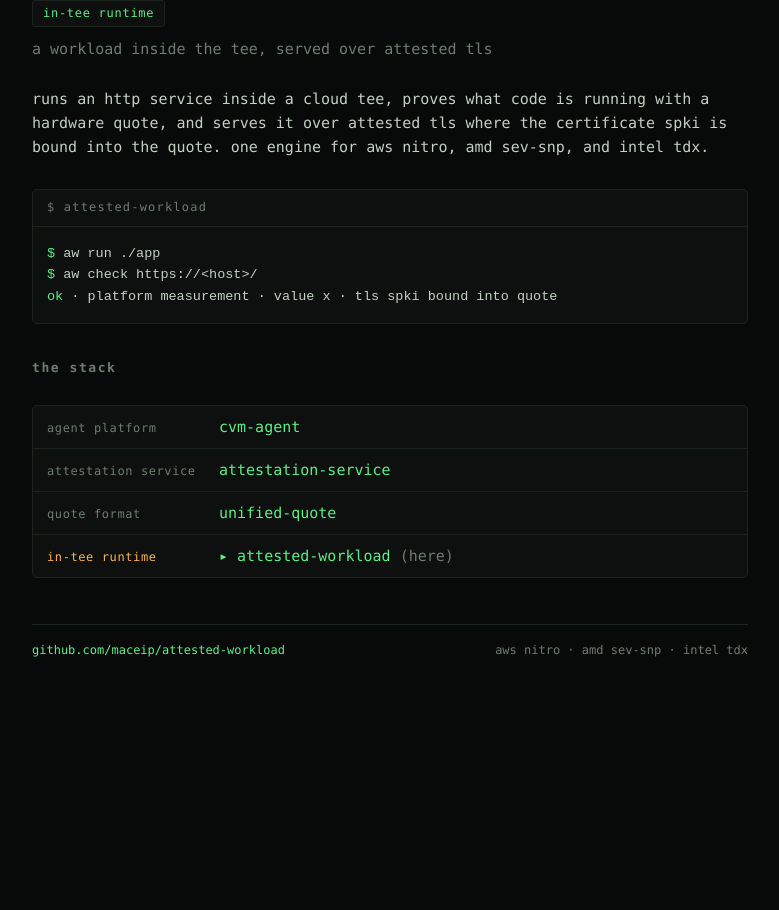
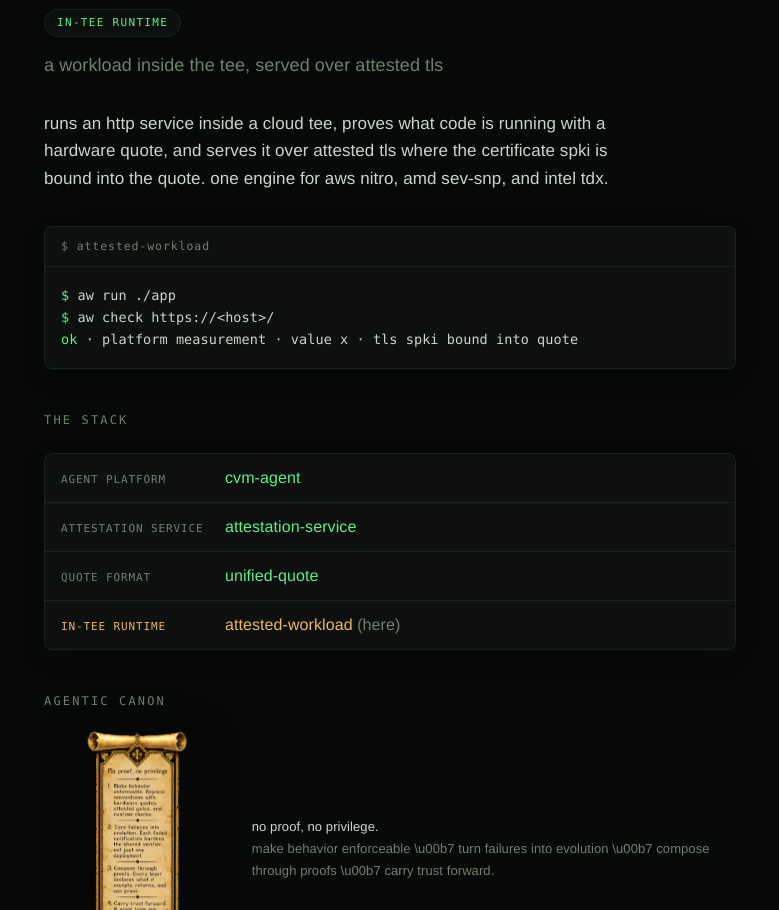
Before and after one commit to maceip/attested-workload, a plain HTML site: page docs/index.html in a window 1280 px wide. Shown: the part 182-1092 px from the top of the page, without its empty margins (250-1029 px from the left). Before the commit the page ends 922 px from the top, so only its background shows below. Drawn offline with Linux system fonts and the light colour scheme.

Commit message:
docs: zurich-font redesign + agentic canon scroll

```diff
--- a/docs/index.html
+++ b/docs/index.html
@@ -6,83 +6,132 @@
 <title>attested-workload // confidential compute</title>
 <style>
 :root{
-  --bg:#080a09; --panel:#0d100e; --line:#1c241e; --fg:#c6d2c6;
-  --dim:#6f7e70; --acc:#5ef08a; --amber:#ffb454; --hot:#ff5f6e;
+  --bg:#070908; --panel:#0d100e; --panel2:#11150f; --line:#1b231d;
+  --fg:#cdd6cd; --dim:#71806f; --acc:#5ef08a; --amber:#e9b765; --hot:#ff5f6e;
+  --font:"Zurich BT","Zurich","Helvetica Neue","HelveticaNeue",Helvetica,Arial,sans-serif;
+  --mono:"SFMono-Regular",ui-monospace,"JetBrains Mono",Menlo,Consolas,monospace;
+  --ease:cubic-bezier(.22,.7,.2,1);
 }
 *{box-sizing:border-box}
-html,body{margin:0;padding:0;background:var(--bg);color:var(--fg);
-  font-family:"SFMono-Regular",ui-monospace,"JetBrains Mono",Menlo,Consolas,monospace;
-  font-size:15px;line-height:1.6;-webkit-font-smoothing:antialiased}
+html{scroll-behavior:smooth}
+body{margin:0;background:var(--bg);color:var(--fg);font-family:var(--font);
+  font-weight:400;font-size:16px;line-height:1.62;letter-spacing:.005em;
+  -webkit-font-smoothing:antialiased;text-rendering:optimizeLegibility}
 body::before{content:"";position:fixed;inset:0;pointer-events:none;z-index:99;
-  background:repeating-linear-gradient(0deg,rgba(0,0,0,0) 0,rgba(0,0,0,0) 2px,rgba(0,0,0,.18) 3px);
-  opacity:.35;mix-blend-mode:multiply}
+  background:repeating-linear-gradient(0deg,rgba(0,0,0,0) 0,rgba(0,0,0,0) 2px,rgba(0,0,0,.14) 3px);
+  opacity:.3;mix-blend-mode:multiply}
 a{color:var(--acc);text-decoration:none}
-a:hover{text-decoration:underline}
-.wrap{max-width:760px;margin:0 auto;padding:40px 22px 80px}
-.bar{display:flex;justify-content:space-between;align-items:center;
-  color:var(--dim);font-size:12px;letter-spacing:.08em;border-bottom:1px solid var(--line);
-  padding-bottom:10px;margin-bottom:34px}
+.wrap{max-width:740px;margin:0 auto;padding:46px 24px 90px}
+
+/* demure enter: subtle rise + fade, staggered */
+@keyframes rise{from{opacity:0;transform:translateY(12px)}to{opacity:1;transform:none}}
+@keyframes floaty{0%,100%{transform:translateY(0) rotate(-.4deg)}50%{transform:translateY(-6px) rotate(.4deg)}}
+.reveal{opacity:0;animation:rise .7s var(--ease) forwards;animation-delay:var(--d,0s)}
+@media (prefers-reduced-motion: reduce){
+  .reveal{animation:none;opacity:1}
+  .canon img{animation:none}
+  html{scroll-behavior:auto}
+}
+
+.bar{display:flex;justify-content:space-between;align-items:center;color:var(--dim);
+  font-family:var(--mono);font-size:11.5px;letter-spacing:.14em;text-transform:uppercase;
+  border-bottom:1px solid var(--line);padding-bottom:12px;margin-bottom:40px}
 .bar .dot{color:var(--acc)}
-.tag{color:var(--amber)}
-h1{font-size:40px;margin:0;letter-spacing:-.02em;font-weight:600}
-.role{display:inline-block;margin-top:14px;border:1px solid var(--line);
-  background:var(--panel);color:var(--acc);padding:3px 10px;border-radius:3px;font-size:12px;letter-spacing:.06em}
-.tagline{color:var(--dim);margin:10px 0 26px;font-size:15px}
-.summary{margin:0 0 30px}
-.box{border:1px solid var(--line);background:var(--panel);border-radius:5px;
-  padding:0;margin:26px 0;position:relative}
-.box .hd{border-bottom:1px solid var(--line);padding:8px 14px;color:var(--dim);
-  font-size:12px;letter-spacing:.1em;text-transform:lowercase}
-.box pre{margin:0;padding:16px 14px;overflow-x:auto;font-size:13.5px;color:var(--fg)}
-.box pre .p{color:var(--acc)}
-.box pre .ok{color:var(--acc)}
-.box pre .c{color:var(--dim)}
+.bar .tag{color:var(--amber)}
+
+h1{font-size:54px;line-height:1.02;margin:0;font-weight:300;letter-spacing:-.025em}
+.role{display:inline-block;margin-top:18px;border:1px solid var(--line);background:var(--panel);
+  color:var(--acc);padding:4px 12px;border-radius:100px;font-family:var(--mono);
+  font-size:11px;letter-spacing:.12em;text-transform:uppercase;
+  transition:border-color .3s var(--ease),color .3s var(--ease),transform .3s var(--ease)}
+.role:hover{border-color:var(--acc);transform:translateY(-1px)}
+.tagline{color:var(--dim);margin:14px 0 30px;font-size:18px;font-weight:300}
+.summary{margin:0 0 34px;font-size:17px;font-weight:300;max-width:62ch}
+
+h2{font-family:var(--mono);font-size:12px;letter-spacing:.18em;color:var(--dim);
+  text-transform:uppercase;margin:42px 0 14px;font-weight:500}
+
+.card{border:1px solid var(--line);background:var(--panel);border-radius:8px;margin:22px 0;
+  box-shadow:0 1px 0 rgba(255,255,255,.02), 0 8px 24px rgba(0,0,0,.25);
+  transition:transform .3s var(--ease),box-shadow .3s var(--ease),border-color .3s var(--ease)}
+.card:hover{transform:translateY(-3px);box-shadow:0 18px 44px rgba(0,0,0,.45);border-color:#26302a}
+.card .hd{border-bottom:1px solid var(--line);padding:10px 16px;color:var(--dim);
+  font-family:var(--mono);font-size:11.5px;letter-spacing:.08em}
+.card pre{margin:0;padding:18px 16px;overflow-x:auto;font-family:var(--mono);font-size:13.5px;color:var(--fg)}
+.card pre .p{color:var(--acc)} .card pre .ok{color:var(--acc)} .card pre .c{color:var(--dim)}
+
 .stack{list-style:none;margin:0;padding:0}
-.stack li{display:flex;gap:12px;padding:9px 14px;border-bottom:1px solid var(--line);align-items:baseline}
+.stack li{display:flex;gap:14px;padding:11px 16px;border-bottom:1px solid var(--line);align-items:baseline;
+  transition:background .25s var(--ease),padding .25s var(--ease)}
 .stack li:last-child{border-bottom:0}
-.stack .lyr{color:var(--dim);min-width:160px;font-size:12px;letter-spacing:.05em}
-.stack .here{color:var(--amber)}
+.stack li:hover{background:var(--panel2);padding-left:22px}
+.stack .lyr{color:var(--dim);min-width:150px;font-family:var(--mono);font-size:11px;
+  letter-spacing:.08em;text-transform:uppercase}
 .stack .here .lyr{color:var(--amber)}
-.mark{color:var(--acc)}
-footer{margin-top:46px;border-top:1px solid var(--line);padding-top:16px;
-  color:var(--dim);font-size:12px;display:flex;justify-content:space-between;flex-wrap:wrap;gap:8px}
-h2{font-size:13px;letter-spacing:.12em;color:var(--dim);text-transform:lowercase;
-  margin:34px 0 10px;font-weight:600}
+.stack .here .mark{color:var(--amber)} .dim{color:var(--dim)}
+.link{position:relative}
+.link::after{content:"";position:absolute;left:0;bottom:-2px;height:1px;width:0;background:var(--acc);
+  transition:width .3s var(--ease)}
+.link:hover::after{width:100%}
+
+/* agentic canon scroll — tiny, demurely floating */
+.canon{display:flex;gap:22px;align-items:center;flex-wrap:wrap;margin-top:14px}
+.canon img{height:248px;max-height:256px;width:auto;display:block;
+  filter:drop-shadow(0 14px 26px rgba(0,0,0,.55));animation:floaty 7s ease-in-out infinite;
+  transition:transform .4s var(--ease),filter .4s var(--ease)}
+.canon img:hover{transform:scale(1.04) translateY(-2px);filter:drop-shadow(0 22px 38px rgba(0,0,0,.7))}
+.canon .creed{flex:1;min-width:220px;color:var(--dim);font-size:13px;font-weight:300;line-height:1.7}
+.canon .creed b{color:var(--fg);font-weight:500}
+
+footer{margin-top:52px;border-top:1px solid var(--line);padding-top:18px;color:var(--dim);
+  font-family:var(--mono);font-size:11.5px;letter-spacing:.06em;display:flex;
+  justify-content:space-between;flex-wrap:wrap;gap:10px}
+footer a{color:var(--dim)} footer a:hover{color:var(--acc)}
 </style>
 </head>
 <body>
 <div class="wrap">
-  <div class="bar">
-    <span><span class="dot">●</span> confidential compute</span>
+  <div class="bar reveal" style="--d:0s">
+    <span><span class="dot">&#9679;</span> confidential compute</span>
     <span class="tag">rooted in silicon, not a provider</span>
   </div>
 
-  <h1>attested-workload</h1>
-  <div class="role">in-tee runtime</div>
-  <div class="tagline">a workload inside the tee, served over attested tls</div>
+  <h1 class="reveal" style="--d:.05s">attested-workload</h1>
+  <div class="reveal" style="--d:.1s"><span class="role">in-tee runtime</span></div>
+  <div class="tagline reveal" style="--d:.15s">a workload inside the tee, served over attested tls</div>
 
-  <p class="summary">runs an http service inside a cloud tee, proves what code is running with a hardware quote, and serves it over attested tls where the certificate spki is bound into the quote. one engine for aws nitro, amd sev-snp, and intel tdx.</p>
+  <p class="summary reveal" style="--d:.2s">runs an http service inside a cloud tee, proves what code is running with a hardware quote, and serves it over attested tls where the certificate spki is bound into the quote. one engine for aws nitro, amd sev-snp, and intel tdx.</p>
 
-  <div class="box">
+  <div class="card reveal" style="--d:.25s">
     <div class="hd">$ attested-workload</div>
     <pre><span class="p">$</span> aw run ./app
 <span class="p">$</span> aw check https://&lt;host&gt;/
 <span class="ok">ok</span> · platform measurement · value x · tls spki bound into quote</pre>
   </div>
 
-  <h2>the stack</h2>
-  <div class="box">
+  <h2 class="reveal" style="--d:.3s">the stack</h2>
+  <div class="card reveal" style="--d:.32s">
     <ul class="stack">
-      <li><span class="lyr">agent platform</span><a href="https://maceip.github.io/cvm-agent/">cvm-agent</a></li>
-      <li><span class="lyr">attestation service</span><a href="https://maceip.github.io/attestation-service/">attestation-service</a></li>
-      <li><span class="lyr">quote format</span><a href="https://maceip.github.io/unified-quote/">unified-quote</a></li>
-      <li class="here"><span class="lyr">in-tee runtime</span><span class="mark">▸ attested-workload <span style="color:var(--dim)">(here)</span></span></li>
+      <li style="--d:0.00s"><span class="lyr">agent platform</span><a class="link" href="https://maceip.github.io/cvm-agent/">cvm-agent</a></li>
+      <li style="--d:0.05s"><span class="lyr">attestation service</span><a class="link" href="https://maceip.github.io/attestation-service/">attestation-service</a></li>
+      <li style="--d:0.10s"><span class="lyr">quote format</span><a class="link" href="https://maceip.github.io/unified-quote/">unified-quote</a></li>
+      <li class="here" style="--d:0.15s"><span class="lyr">in-tee runtime</span><span class="mark">attested-workload <span class="dim">(here)</span></span></li>
     </ul>
   </div>
 
-  <footer>
+  <h2 class="reveal" style="--d:.36s">agentic canon</h2>
+  <div class="canon reveal" style="--d:.38s">
+    <img src="assets/canon-scroll.png" alt="agentic canon — no proof, no privilege" />
+    <div class="creed">
+      <b>no proof, no privilege.</b><br/>
+      make behavior enforceable \u00b7 turn failures into evolution \u00b7
+      compose through proofs \u00b7 carry trust forward.
+    </div>
+  </div>
+
+  <footer class="reveal" style="--d:.42s">
     <span><a href="https://github.com/maceip/attested-workload">github.com/maceip/attested-workload</a></span>
-    <span>aws nitro · amd sev-snp · intel tdx</span>
+    <span>aws nitro &middot; amd sev-snp &middot; intel tdx</span>
   </footer>
 </div>
 </body>
```
